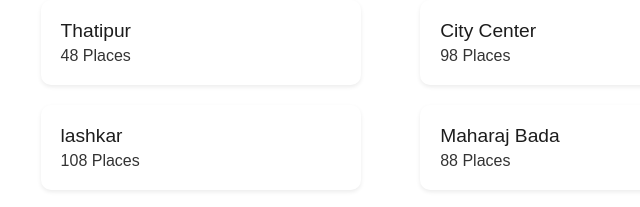
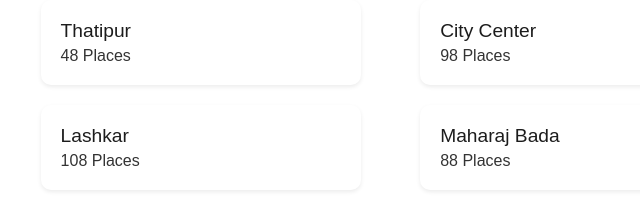
Before and after one commit to priyanshi3007/Zomato-clone, a plain HTML site: page index.html in a window 1280 px wide. Shown: the part 920-1127 px from the top of the page, 439-1079 px from the left. Drawn offline with Linux system fonts and the light colour scheme; files that its build step writes are made by us from their sources.

Commit message:
Add files via upload

```diff
--- a/index.html
+++ b/index.html
@@ -81,7 +81,7 @@
                     <p class="item-subhead">55 Places</p>
                 </div>
                 <div class="section-2-item">
-                    <p class="item-head">lashkar</p>
+                    <p class="item-head">Lashkar</p>
                     <p class="item-subhead">108 Places</p>
                 </div>
                 <div class="section-2-item">
```
